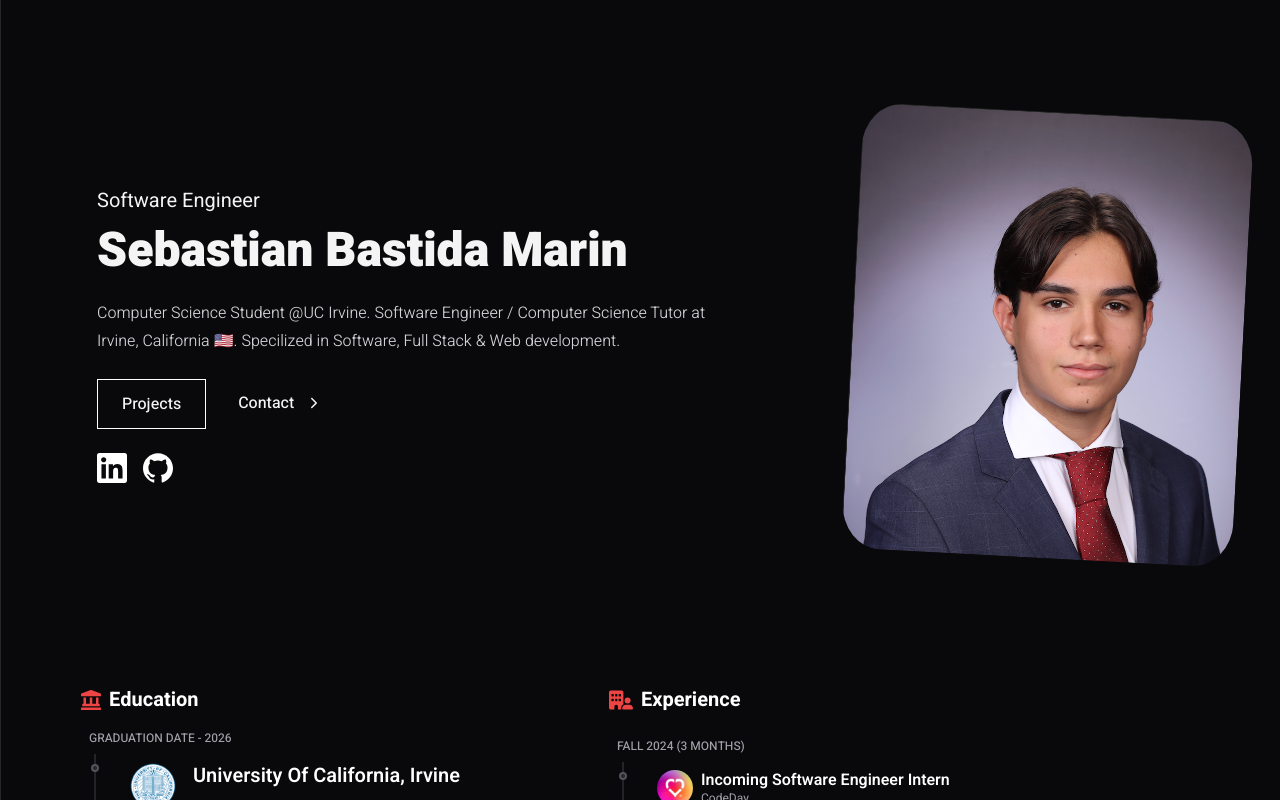
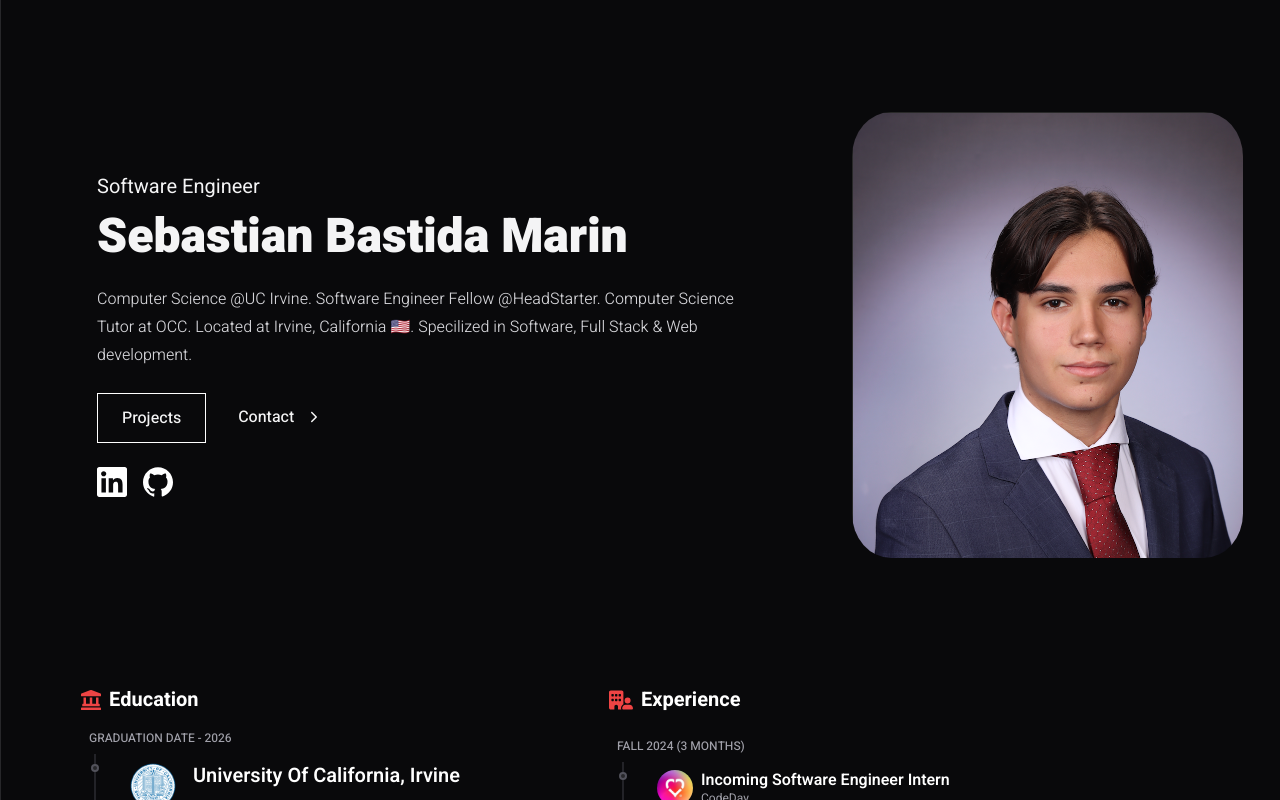
Before and after one commit to developersbm/personal-website, a React (Vite) app: page / in a window 1280 px wide. Shown: the top 800 px of the page. Built offline with nearby package versions, Linux system fonts and the light colour scheme.

Commit message:
Changed picture & bio

```diff
--- a/src/components/sections/Hero.jsx
+++ b/src/components/sections/Hero.jsx
@@ -70,7 +70,7 @@ function Hero() {
 
           <div className="hidden lg:block w-[480px] self-center">
             <img
-              className="rounded-[10%] transform rotate-3"
+              className="rounded-[10%] transform"
               src={user_info.main.photo}
             />
           </div>
--- a/src/data/user_info.js
+++ b/src/data/user_info.js
@@ -2,7 +2,7 @@ const info = {
     // ============ MAIN DETAILS ============
     main: {
         name: "Sebastian Bastida Marin",
-        description: "Computer Science Student @UC Irvine. Software Engineer / Computer Science Tutor at Irvine, California 🇺🇸. Specilized in Software, Full Stack & Web development.",
+        description: "Computer Science @UC Irvine. Software Engineer Fellow @HeadStarter. Computer Science Tutor at OCC. Located at Irvine, California 🇺🇸. Specilized in Software, Full Stack & Web development.",
         socialmedia: "../uci.png",
         role: "Software Engineer",
         photo: "../foto.png",
```
